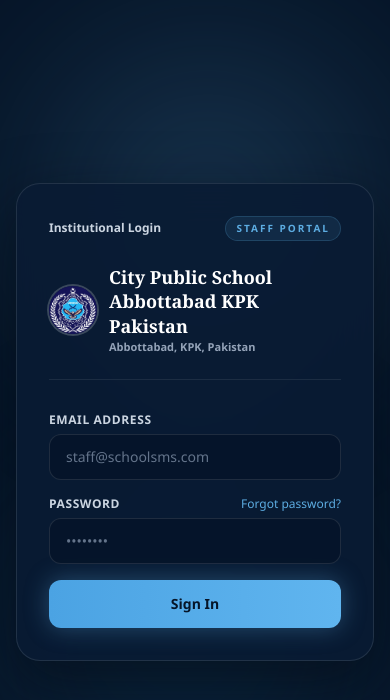
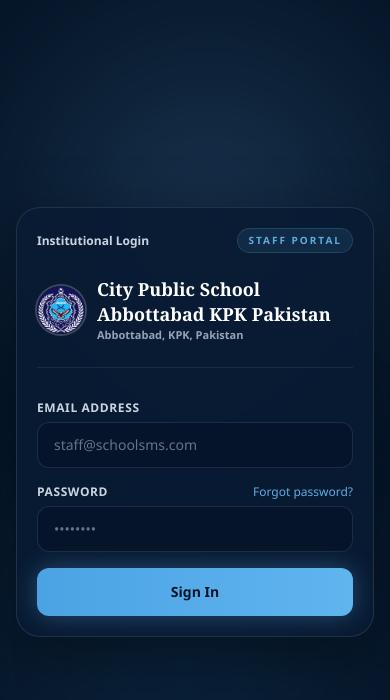
Before and after one commit to vertex-009/School-System, a Next.js app: page /login in a window 390 px wide. Shown: the top 700 px of the page. Built offline with nearby package versions, Linux system fonts and the light colour scheme.

Commit message:
fix: route root unconditionally to login and optimize split-window responsive padding

```diff
--- a/app/login/page.tsx
+++ b/app/login/page.tsx
@@ -46,7 +46,7 @@
       />
 
       {/* Main Login Card */}
-      <div className="relative z-10 w-full max-w-md overflow-hidden rounded-3xl border border-white/[0.1] bg-[#091b33]/90 p-8 shadow-[0_20px_60px_rgba(3,10,20,0.6)] backdrop-blur-xl sm:p-10">
+      <div className="relative z-10 w-full max-w-md overflow-hidden rounded-3xl border border-white/[0.1] bg-[#091b33]/90 p-5 sm:p-8 md:p-10 shadow-[0_20px_60px_rgba(3,10,20,0.6)] backdrop-blur-xl">
         <div className="mb-6 flex items-center justify-between">
           <span className="inline-flex items-center gap-1.5 text-xs font-bold text-slate-300">
             Institutional Login
--- a/app/page.tsx
+++ b/app/page.tsx
@@ -1,12 +1,5 @@
-import { cookies } from "next/headers";
 import { redirect } from "next/navigation";
-import { homeFor, type Role } from "@/lib/session";
 
-export default async function Home() {
-  const jar = await cookies();
-  const role = jar.get("sms_role")?.value as Role | undefined;
-  if (role && ["principal", "teacher", "finance"].includes(role)) {
-    redirect(homeFor(role));
-  }
+export default function Home() {
   redirect("/login");
 }
--- a/components/school-hero-banner.tsx
+++ b/components/school-hero-banner.tsx
@@ -12,7 +12,7 @@
 export function SchoolHeroBanner() {
   return (
     <section className="shrink-0 overflow-hidden rounded-[1.15rem] border border-[#c5d8eb]/80 shadow-[0_2px_12px_rgba(12,45,94,0.06)]">
-      <div className="relative h-[10.75rem] w-full overflow-hidden bg-gradient-to-r from-[#cae4fa] via-[#dcedfb] to-[#e8f3fc] sm:h-[11.5rem] md:h-[12.25rem] lg:h-[13rem]">
+      <div className="relative h-[9.25rem] w-full overflow-hidden bg-gradient-to-r from-[#cae4fa] via-[#dcedfb] to-[#e8f3fc] sm:h-[10.75rem] md:h-[12rem] lg:h-[12.75rem]">
         {/* Right panel: Real campus photo smoothly feathered from left into the background */}
         <div
           className="absolute inset-y-0 right-0 z-0 w-[65%] opacity-30 sm:opacity-75 md:opacity-100 sm:w-[62%] md:w-[60%]"
```
